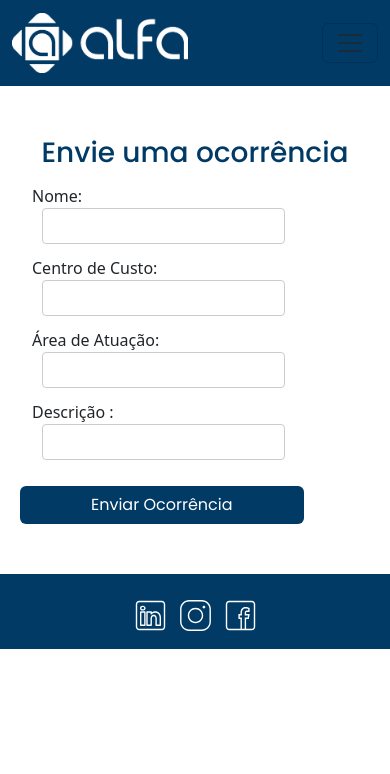
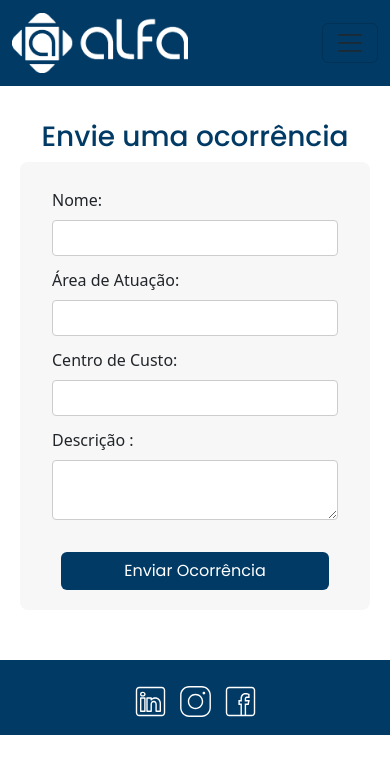
Before and after one commit to GustavGomes/AlfaCoreDumped2023, a React (Vite) app in the folder frontend/: page /ocorrencias in a window 390 px wide. Shown: the top 774 px of the page. Built offline with nearby package versions, Linux system fonts and the light colour scheme.

Commit message:
responsividade

```diff
--- a/frontend/src/app.css
+++ b/frontend/src/app.css
@@ -5,7 +5,7 @@
     margin-right: 30px;
 }
 
-input {
+input, textarea {
     padding: 5px;
     border: 1px solid #ccc;
     border-radius: 4px;
@@ -61,3 +61,7 @@ h1 {
     font-family: 'Poppins', sans-serif;
     color: #fff !important;
 }
+
+body {
+    padding-top: 40px !important;
+}
--- a/frontend/src/components/FormOcorrencia/FormOcorrencia.jsx
+++ b/frontend/src/components/FormOcorrencia/FormOcorrencia.jsx
@@ -3,10 +3,10 @@ import "./formOcorrencia.css";
 
 function FormOcorrencia() {
     const [occurrence, setOccurrence] = useState({
-        reporterName: "",
-        costCenter: "",
+        reporter_name: "",
+        cost_center: "",
         description: "",
-        operationField: "",
+        operation_field: "",
         location: ""
     });
     const [occurrences, setOccurrences] = useState([]);
@@ -21,10 +21,10 @@ function FormOcorrencia() {
     const handleSubmit = (e) => {
         e.preventDefault();
         if (
-            occurrence.reporterName &&
-            occurrence.costCenter &&
+            occurrence.reporter_name &&
+            occurrence.cost_center &&
             occurrence.description &&
-            occurrence.operationField &&
+            occurrence.operation_field &&
             occurrence.location
         ) {
             const newOccurrence = {
@@ -33,82 +33,104 @@ function FormOcorrencia() {
             };
             setOccurrences([...occurrences, newOccurrence]);
             setOccurrence({
-                reporterName: "",
-                costCenter: "",
+                reporter_name: "",
+                cost_center: "",
                 description: "",
-                operationField: "",
+                operation_field: "",
                 location: ""
             });
         }
     };
 
     return (
-        <section className="form-container">
+        <div className="form-container">
+            <div className="row">
+                <div className="col-12">
                     <h1 className="text-center">Envie uma ocorrência</h1>
+                </div>
+            </div>
+
             <form className="form">
+                <div className="row">
+                    <div className="col-12">
                         <div className="form-control">
-                    <label htmlFor="reporterName">Nome: </label>
+                            <label htmlFor="reporter_name">Nome: </label>
                             <input
                                 type="text"
-                        name="reporterName"
-                        value={occurrence.reporterName}
+                                name="reporter_name"
+                                value={occurrence.reporter_name}
                                 onChange={handleChange}
+                                className="input--form"
                             />
                         </div>
+                    </div>
+                </div>
+                <div className="row">
+                    <div className="col-md-6">
                         <div className="form-control">
-                    <label htmlFor="costCenter">Centro de Custo: </label>
+                            <label htmlFor="operation_field">Área de Atuação: </label>
                             <input
                                 type="text"
-                        name="costCenter"
-                        value={occurrence.costCenter}
+                                name="operation_field"
+                                value={occurrence.operation_field}
                                 onChange={handleChange}
+                                className="input--form"
                             />
                         </div>
+                    </div>
+                    <div className="col-md-6">
                         <div className="form-control">
-                    <label htmlFor="operationField">Área de Atuação: </label>
+                            <label htmlFor="cost_center">Centro de Custo: </label>
                             <input
                                 type="text"
-                        name="operationField"
-                        value={occurrence.operationField}
+                                name="cost_center"
+                                value={occurrence.cost_center}
                                 onChange={handleChange}
+                                className="input--form"
                             />
                         </div>
+                    </div>
+                </div>
+                <div className="col-12">
                     <div className="form-control">
                         <label htmlFor="description">Descrição : </label>
-                    <input
-                        type="text"
+                        <textarea
                             name="description"
                             value={occurrence.description}
                             onChange={handleChange}
+                            className="input--form"
                         />
                     </div>
+                </div>
+                <div className="text-center">
                     <button className='btn' type="submit" onClick={handleSubmit}>
                         Enviar Ocorrência
                     </button>
+                </div>
             </form>
 
             <div className="items">
                 {occurrences.map((item) => {
                     const {
                         id,
-                        reporterName,
-                        costCenter,
+                        reporter_name,
+                        cost_center,
                         description,
-                        operationField,
+                        operation_field,
                         location
                     } = item;
                     return (
                         <div className="item" key={id}>
-                            <h4>{reporterName}</h4>
-                            <p>Cost Center: {costCenter}</p>
+                            <h4>{reporter_name}</h4>
+                            <p>Cost Center: {cost_center}</p>
                             <p>Description: {description}</p>
-                            <p>Operation Field: {operationField}</p>
+                            <p>Operation Field: {operation_field}</p>
                             <p>Location: {location}</p>
                         </div>
                     );
                 })}
             </div>
-        </section>
+        </div>
     );
 }
 
--- a/frontend/src/components/FormOcorrencia/formOcorrencia.css
+++ b/frontend/src/components/FormOcorrencia/formOcorrencia.css
@@ -5,17 +5,16 @@
 .form--secao {
     margin-bottom: 30px;
     padding: 20px;
-    background-color: #f7f7f7;
+
+}
+
+form {
+    background-color: #f7f7f7 !important;
+    padding: 20px;
     border-radius: 8px;
 }
 
-.form--titulo {
-    color: #006aab;
-    font-size: 18px;
-    margin-bottom: 20px;
-    font-weight:600;
 
-}
 
 .form--h1 {
     margin-top: 35px; /*NAO ESQUECER*/
@@ -54,3 +53,13 @@ p {
 .form--check {
     margin-right: 20px;
 }
+
+.input--form {
+    margin-top: 8px;
+    width: 100%;
+    margin-left: 0px;
+}
+
+div.form-control {
+    background-color: #f7f7f7 !important;
+}
--- a/frontend/src/main.jsx
+++ b/frontend/src/main.jsx
@@ -1,4 +1,5 @@
-import React from 'react';
+
+import React, { useEffect } from 'react';
 import ReactDOM from 'react-dom/client';
 import { createBrowserRouter, RouterProvider, useRoutes, Navigate } from 'react-router-dom';
 
@@ -63,10 +64,29 @@ const routes = [
   },
 ];
 
+function AppRoutes() {
+  // Call the isAuthenticated function dynamically in the route element
+  return useRoutes(routes);
+}
+
+// Wrap the rendering logic in a component and use useEffect
+function AppWrapper() {
+  useEffect(() => {
+    // This will run every time the component mounts (i.e., page reloads)
+    isAuthenticated(); // You can do something with the return value if needed
+  }, []);
+
+  return (
+    <React.StrictMode>
+      <RouterProvider router={router}>
+        <AppRoutes />
+      </RouterProvider>
+    </React.StrictMode>
+  );
+}
+
 const router = createBrowserRouter(routes);
 
 ReactDOM.createRoot(document.getElementById('root')).render(
-  <React.StrictMode>
-    <RouterProvider router={router} />
-  </React.StrictMode>
+  <AppWrapper />
 );
```
Lines whose indentation alone changed are shown as unchanged.
